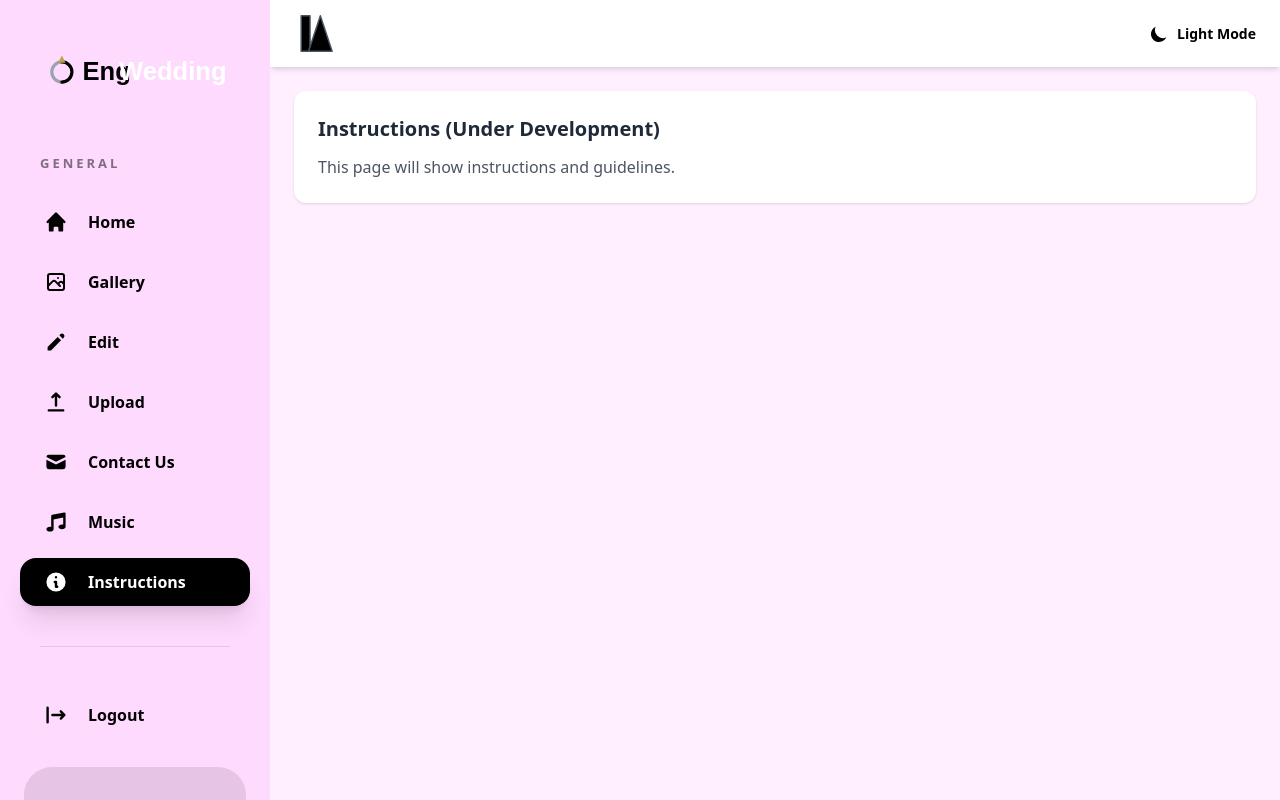
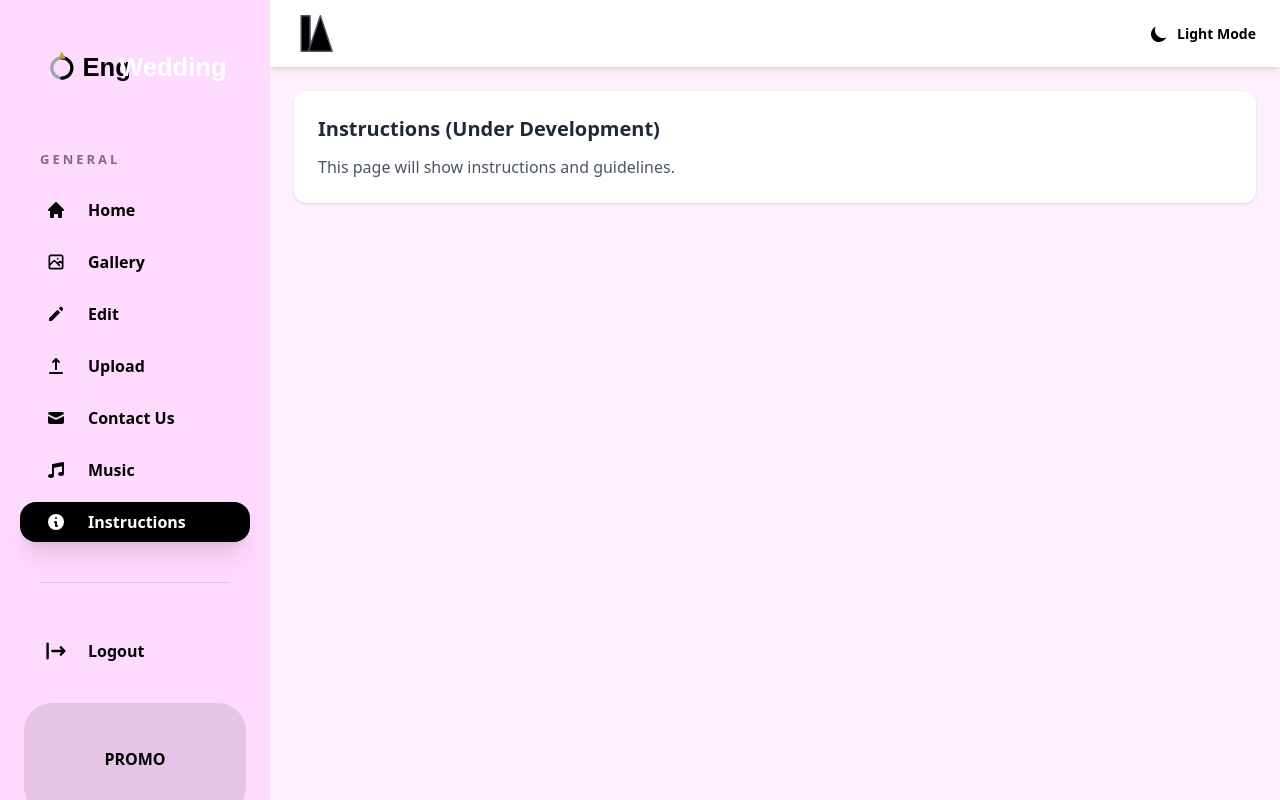
Before and after one commit to SafiullahZafar/frontendEngWeddings, a React (Vite) app: page /instructions in a window 1280 px wide. Built offline with nearby package versions, Linux system fonts and the light colour scheme; no server answers.

Commit message:
add new feature

```diff
--- a/src/components/Common/Sidebar.jsx
+++ b/src/components/Common/Sidebar.jsx
@@ -42,7 +42,7 @@ const Sidebar = ({ sidebarOpen }) => {
             `}
         >
             {/* LOGO */}
-            <div className="pt-10 pb-[50px] flex justify-center">
+            <div className="pt-9 pb-[50px] flex justify-center">
                 <img
                     src={sidebarLogo}
                     alt="Sidebar Logo"
@@ -57,7 +57,7 @@ const Sidebar = ({ sidebarOpen }) => {
 
             {/* MENU */}
             <div className="flex-1 px-5">
-                <p className="px-5 text-[13px] text-black/50 dark:text-white/50 font-bold mb-6 uppercase tracking-[3px]">
+                <p className="px-5 text-[13px] text-black/50 dark:text-white/50 font-bold mb-5 uppercase tracking-[3px]">
                     General
                 </p>
 
@@ -67,7 +67,7 @@ const Sidebar = ({ sidebarOpen }) => {
                             key={i}
                             to={item.path}
                             className={({ isActive }) =>
-                                `relative flex items-center gap-5 px-6 py-3 rounded-2xl transition-all duration-300 ${
+                                `relative flex items-center gap-5 px-6 py-2 rounded-2xl transition-all duration-300 ${
                                     isActive
                                         ? "bg-black text-white dark:bg-white dark:text-black shadow-xl"
                                         : "text-black dark:text-white hover:bg-black/10 dark:hover:bg-white/10"
@@ -83,7 +83,7 @@ const Sidebar = ({ sidebarOpen }) => {
                                                 : "text-black dark:text-white"
                                         }`}
                                     >
-                                        <item.icon className="w-6 h-6" />
+                                        <item.icon className="w-6 h-5" />
                                     </div>
 
                                     <span
@@ -97,7 +97,7 @@ const Sidebar = ({ sidebarOpen }) => {
                                     </span>
 
                                     {isActive && (
-                                        <div className="absolute right-3 top-1/2 -translate-y-1/2 w-[5px] h-8 bg-black dark:bg-white rounded-full" />
+                                        <div className="absolute right-3 top-1/2 -translate-y-1/2 w-[5px] h-7 bg-black dark:bg-white rounded-full" />
                                     )}
                                 </>
                             )}
@@ -124,7 +124,7 @@ const Sidebar = ({ sidebarOpen }) => {
                      hover:scale-[1.04]
                      active:scale-95
                      active:brightness-75
-                     bg-black/10 dark:bg-white/10 h-32 flex items-center justify-center"
+                     bg-black/10 dark:bg-white/10 h-28 flex items-center justify-center"
                 >
                     <span className="text-black dark:text-white font-bold">
                         PROMO
```
